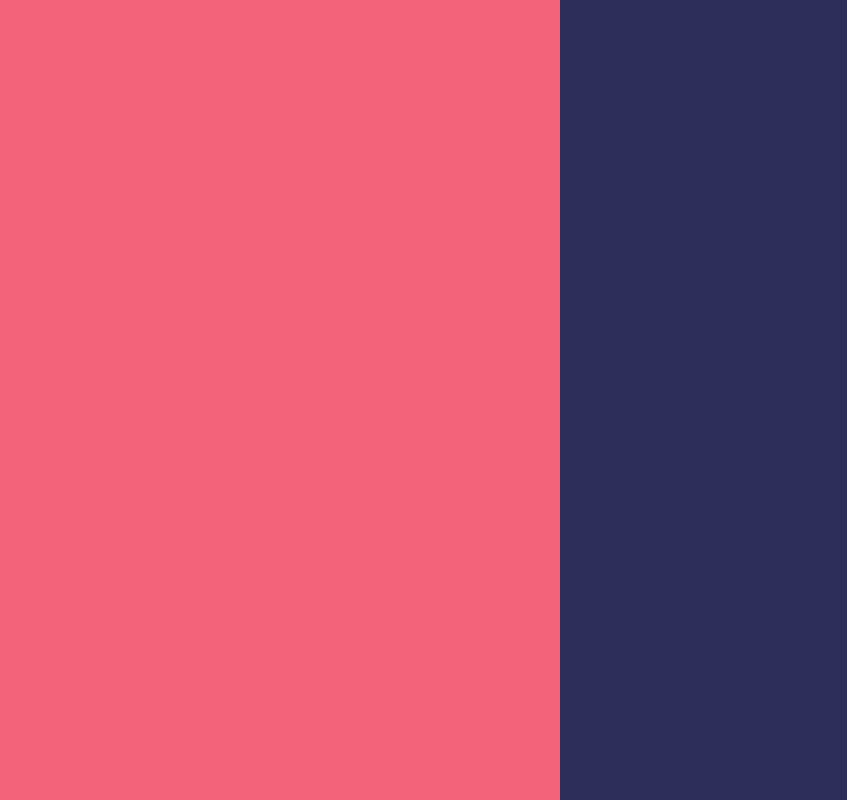
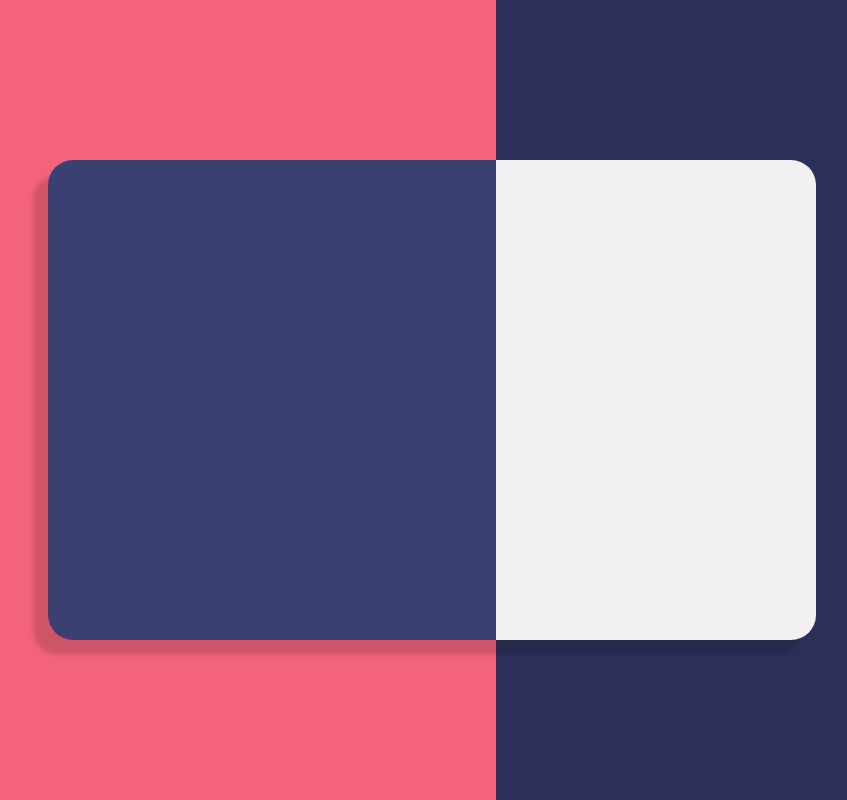
Before and after one commit to ercpereda/card-checkout, a Vue app: page / in a window 1280 px wide. Shown: the whole page, without its empty margins (208-1055 px from the left). Built offline with nearby package versions, Linux system fonts and the light colour scheme.

Commit message:
Create container component

```diff
--- a/src/App.vue
+++ b/src/App.vue
@@ -1,10 +1,17 @@
 <template>
-  <div id="app"></div>
+  <div id="app">
+    <Container />
+  </div>
 </template>
 
 <script>
+import Container from "./components/Container";
+
 export default {
-  name: "app"
+  name: "app",
+  components: {
+    Container
+  }
 };
 </script>
 
@@ -13,8 +20,21 @@ export default {
   font-family: "Avenir", Helvetica, Arial, sans-serif;
   -webkit-font-smoothing: antialiased;
   -moz-osx-font-smoothing: grayscale;
-  text-align: center;
-  color: #2c3e50;
-  margin-top: 60px;
+
+  display: flex;
+  align-items: center;
+
+  width: 100%;
+  height: 100vh;
+  margin: 0;
+  padding: 0;
+
+  background: linear-gradient(
+    to right,
+    $background1 0%,
+    $background1 55%,
+    $background2 55%,
+    $background2 100%
+  );
 }
 </style>
--- a/src/assets/sass/base/_variables.sass
+++ /dev/null
@@ -1,6 +0,0 @@
-// Fonts
-$main-font: 'Helvetica', san-serif
-
-// Colors
-$background1: #f3647b
-$background2: #2d2f5a
--- a/src/assets/sass/components/_app.sass
+++ /dev/null
@@ -1,6 +0,0 @@
-#app
-  width: 100%
-  height: 100vh
-  background: linear-gradient(to right, $background1 0%, $background1 60%, $background2 60%, $background2 100%)
-  margin: 0
-  padding: 0
--- a/src/assets/sass/index.sass
+++ /dev/null
@@ -1,11 +0,0 @@
-// libraries
-
-// base
-@import 'base/variables'
-
-// components
-@import 'components/app'
-
-body
-  margin: 0
-  padding: 0
--- /dev/null
+++ b/src/assets/scss/base/_variables.scss
@@ -0,0 +1,8 @@
+// Fonts
+$main-font: 'Helvetica', san-serif;
+
+// Colors
+$background1: #f3647b;
+$background2: #2d2f5a;
+$container-color-1: #3c3f72;
+$container-color-2: #f3f0f1;
--- /dev/null
+++ b/src/assets/scss/index.scss
@@ -0,0 +1,11 @@
+// libraries
+
+// base
+@import 'base/variables';
+
+// components
+
+body {
+  margin: 0;
+  padding: 0;
+}
--- /dev/null
+++ b/src/components/Container.vue
@@ -0,0 +1,24 @@
+<template>
+  <div id="container"></div>
+</template>
+
+<style lang="scss">
+#container {
+  width: 80%;
+  margin: 0 20%;
+  height: 60vh;
+  background-color: white;
+  border-radius: 25px;
+
+  $separation-pos: 58.385%;
+  background: linear-gradient(
+    to right,
+    $container-color-1 0%,
+    $container-color-1 $separation-pos,
+    $container-color-2 $separation-pos,
+    $container-color-2 100%
+  );
+
+  box-shadow: -15px 15px 4px 0px rgba(0, 0, 0, 0.15);
+}
+</style>
--- a/src/main.js
+++ b/src/main.js
@@ -1,7 +1,7 @@
 import Vue from "vue";
 import App from "./App.vue";
 
-import "./assets/sass/index.sass";
+import "./assets/scss/index.scss";
 
 Vue.config.productionTip = false;
 
--- /dev/null
+++ b/vue.config.js
@@ -0,0 +1,9 @@
+module.exports = {
+  css: {
+    loaderOptions: {
+      sass: {
+        data: `@import "@/assets/scss/base/_variables.scss";`
+      }
+    }
+  }
+};
```
Also changed, not shown: src/assets/scss/components/_app.scss (added).
